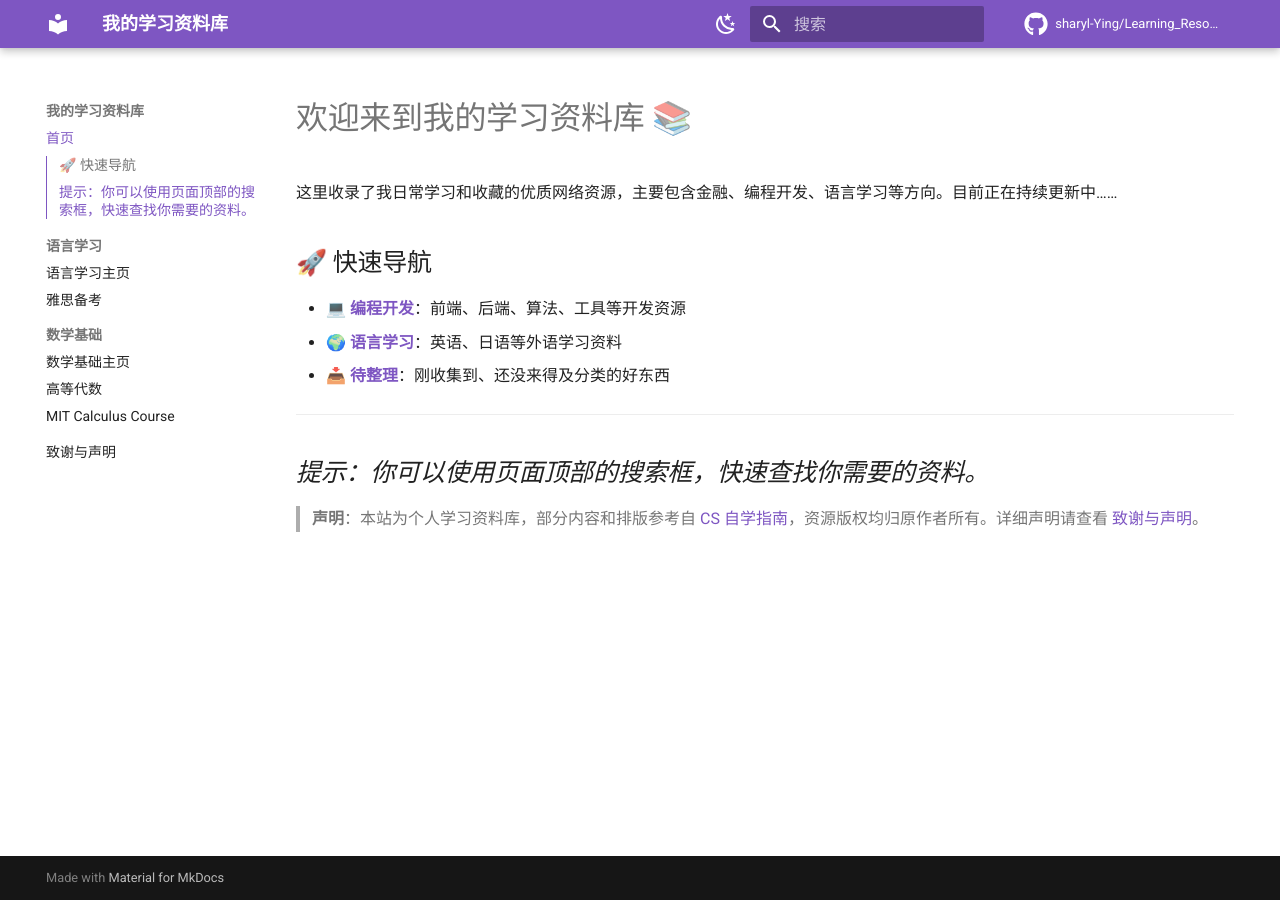
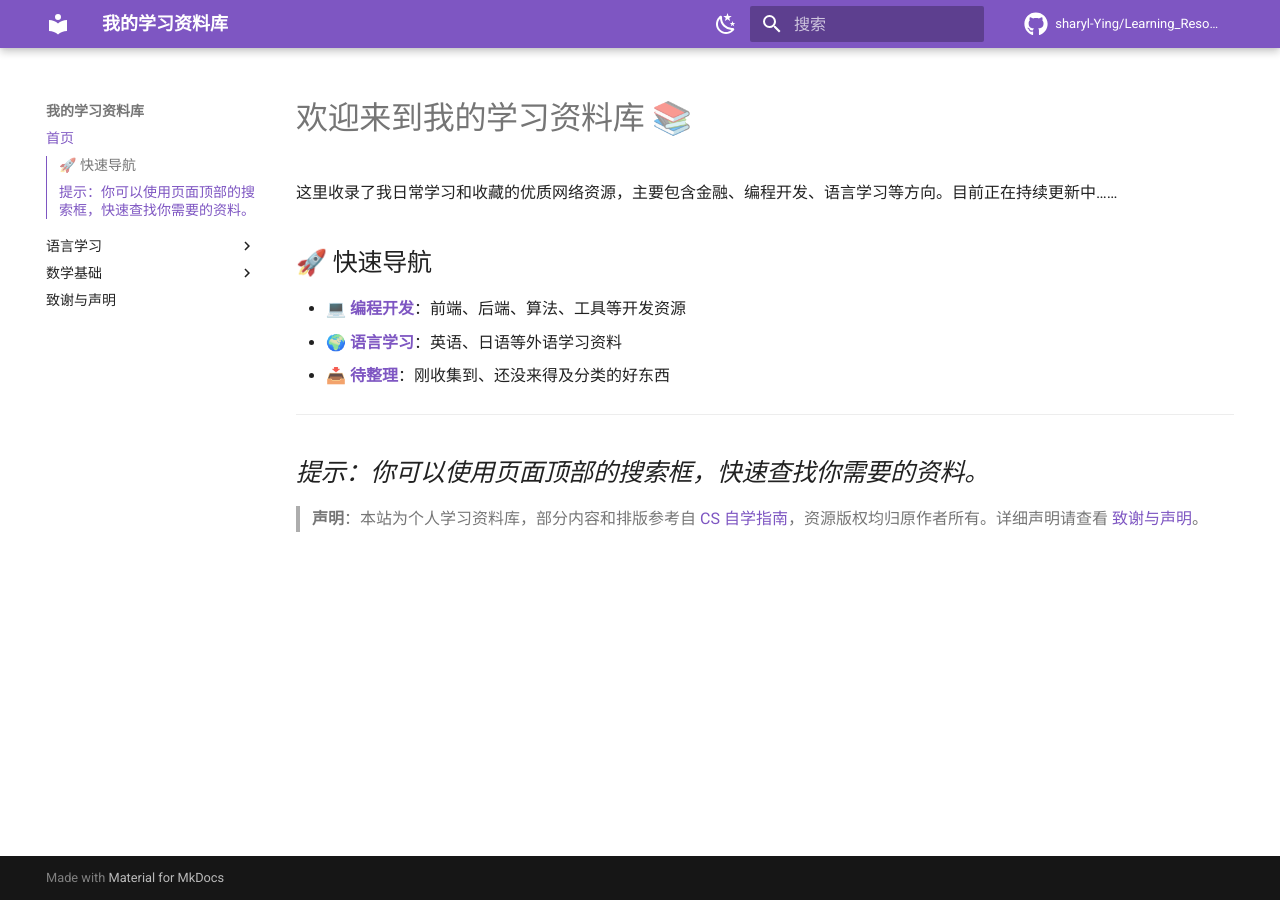
Before and after one commit to sharyl-Ying/Learning_Resource, an MkDocs documentation site: the page built from docs/index.md, in a window 1280 px wide. Built offline with MkDocs 1.6.1 and Material for MkDocs 9.7.7, drawn with Linux system fonts in a browser that asks for light colours; comment, search, counter and statistics services are not loaded.

Commit message:
Update mkdocs.yml

```diff
--- a/mkdocs.yml
+++ b/mkdocs.yml
@@ -24,8 +24,6 @@ theme:
         icon: material/weather-sunny
         name: 切换到浅色模式
   features:
-    - navigation.sections
-    #- navigation.expand
     - navigation.top
     - search.suggest
     - search.highlight
```
